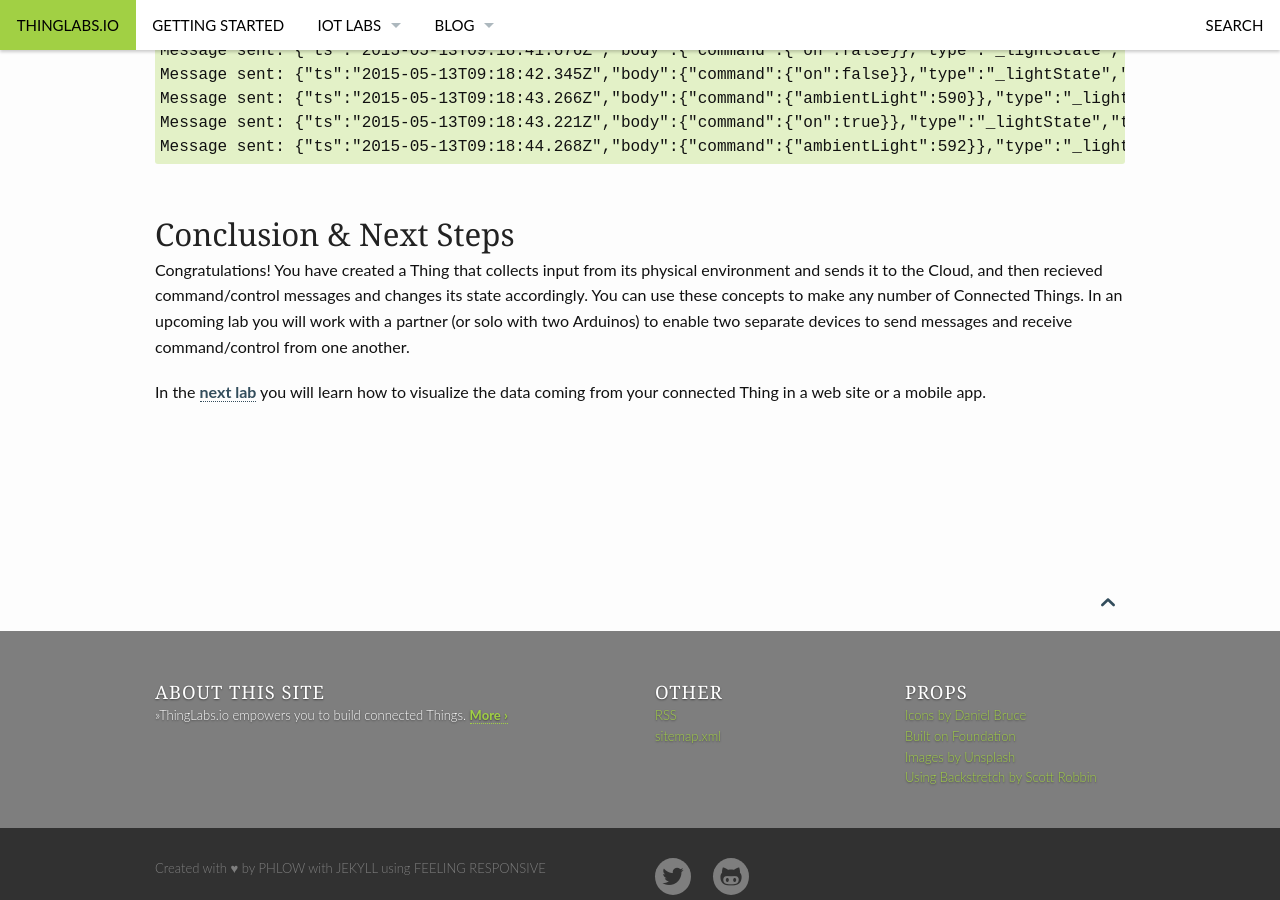
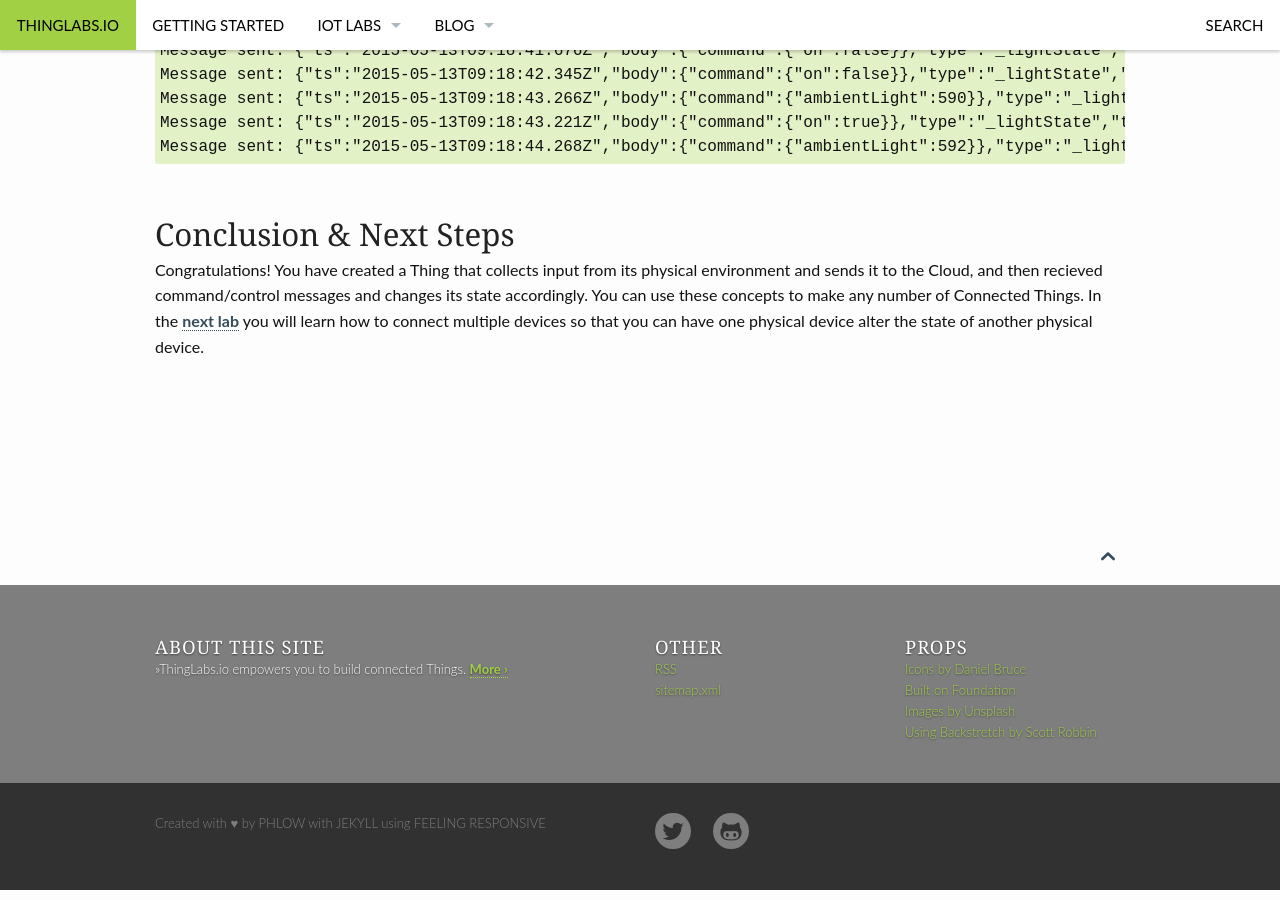
Before and after one commit to ThingLabsIo/ThingLabsIo.github.io, a Jekyll site: the page built from pages/lab005.md, in a window 1280 px wide and 900 px high, scrolled down 12567 px. Built offline with Jekyll 4.4.1, drawn with Linux system fonts in a browser that asks for light colours.

Commit message:
Changing lab order

```diff
--- a/_data/navigation.yml
+++ b/_data/navigation.yml
@@ -22,10 +22,11 @@
     url: "/labs/004/"
   - title: "05 - Command & Control"
     url: "/labs/005/"
-  - title: "06 - Visualizing IoT Data"
+  - title: "06 - Connecting Multiple Things"
     url: "/labs/006/"
-  - title: "07 - Connecting Multiple Things"
+  - title: "07 - Visualizing IoT Data"
     url: "/labs/007/"
+
 
 #
 #- title: "Header Styles"
--- a/pages/lab005.md
+++ b/pages/lab005.md
@@ -423,9 +423,7 @@
 </pre>
 
 ## Conclusion &amp; Next Steps
-Congratulations! You have created a Thing that collects input from its physical environment and sends it to the Cloud, and then recieved command/control messages and changes its state accordingly. You can use these concepts to make any number of Connected Things. In an upcoming lab you will work with a partner (or solo with two Arduinos) to enable two separate devices to send messages and receive command/control from one another.
-
-In the [next lab][9] you will learn how to visualize the data coming from your connected Thing in a web site or a mobile app.
+Congratulations! You have created a Thing that collects input from its physical environment and sends it to the Cloud, and then recieved command/control messages and changes its state accordingly. You can use these concepts to make any number of Connected Things. In the [next lab][9] you will learn how to connect multiple devices so that you can have one physical device alter the state of another physical device.
 
 {% include next-previous-post-in-category.html %}
 
```
